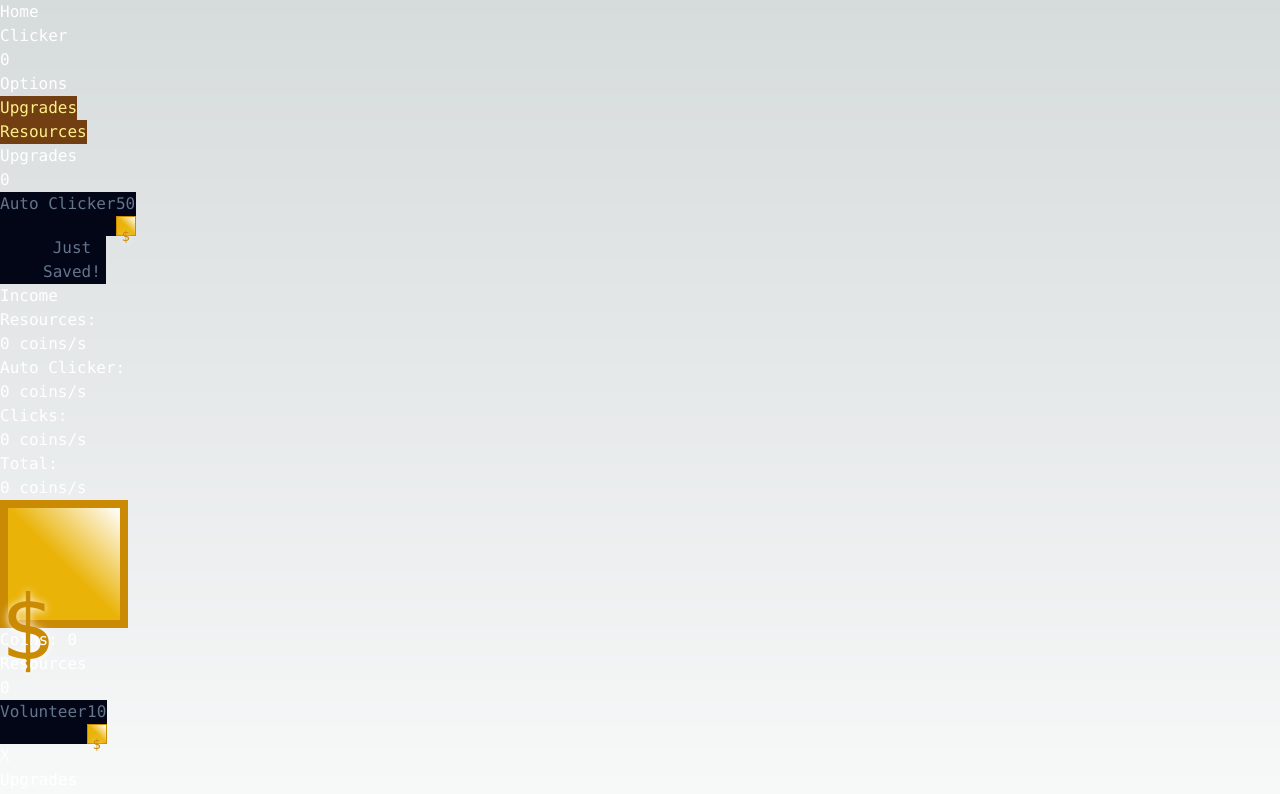
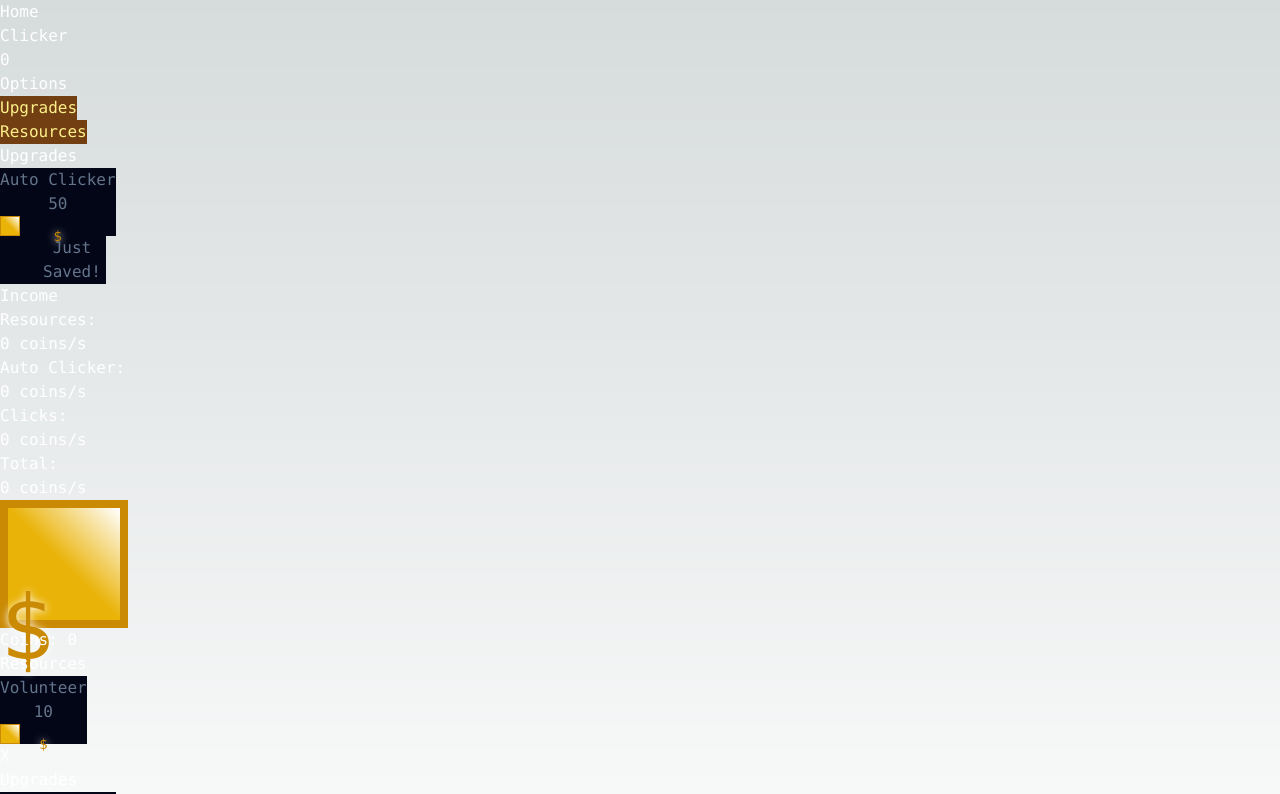
Before and after one commit to ThorGalli/thor-portfolio, a Next.js app: page /clicker in a window 1280 px wide. Shown: the top 794 px of the page. Built offline with nearby package versions, Linux system fonts and the light colour scheme.

Commit message:
Style changes to shop and tooltips

```diff
--- a/src/components/navigation/drawer.tsx
+++ b/src/components/navigation/drawer.tsx
@@ -4,7 +4,6 @@ export default function Drawer({
   children,
   isOpen,
   setIsOpen,
-  title,
   side = 'right', // New prop for specifying the side ("left" or "right")
 }: {
   children: React.ReactNode
@@ -15,9 +14,10 @@ export default function Drawer({
 }) {
   const isLeftSide = side === 'left'
   const translateX = isLeftSide ? '-translate-x-full' : 'translate-x-full'
+  const border = isLeftSide ? ' border-r-2' : ' border-l-2'
   return (
     <div
-      className={`fixed inset-0 z-10 mt-16 transform overflow-hidden bg-gray-900 bg-opacity-25 ease-in-out ${
+      className={`fixed inset-0 z-10 transform overflow-hidden bg-gray-900 bg-opacity-40 backdrop-blur-sm ease-in-out ${
         isOpen
           ? 'translate-x-0 opacity-100 transition-opacity duration-300'
           : `${translateX} opacity-0 transition-all delay-300`
@@ -30,12 +30,17 @@ export default function Drawer({
           isOpen ? 'translate-x-0' : `${translateX}`
         }`}
       >
-        <div className="relative flex h-full max-w-lg flex-col gap-2 overflow-y-scroll bg-slate-900">
+        <div
+          className={
+            'relative flex h-full max-w-lg flex-col gap-2 overflow-y-scroll border-slate-950 bg-slate-900 pt-2' +
+            border
+          }
+        >
           <button
             onClick={() => {
               setIsOpen(false)
             }}
-            className="absolute right-4 top-3 text-5xl font-bold text-orange-700"
+            className="absolute right-5 top-5 text-5xl font-bold text-orange-700"
           >
             X
           </button>
--- a/src/components/navigation/navButton.tsx
+++ b/src/components/navigation/navButton.tsx
@@ -24,7 +24,7 @@ export default function NavButton({
   return (
     <div
       className={
-        'flex h-full flex-1 cursor-pointer flex-col items-center justify-center border-y-4  bg-slate-800  px-2 text-lg hover:bg-slate-700 ' +
+        'flex h-full flex-1 cursor-pointer flex-col items-center justify-center border-y-4 bg-slate-800 px-1 text-center text-lg hover:bg-slate-700 ' +
         buttonClasses
       }
       onClick={() => router.push(route)}
--- a/src/components/shops/buyableBar.tsx
+++ b/src/components/shops/buyableBar.tsx
@@ -31,7 +31,6 @@ export default function BuyableBar({
 
   const counterPlacement =
     infoSide === 'left' ? 'flex-column' : 'flex-row-reverse'
-  const counterJustify = infoSide === 'left' ? 'justify-end' : 'justify-start'
 
   return (
     <div
@@ -43,30 +42,30 @@ export default function BuyableBar({
       onTouchStart={() => setHovered(true)}
       onTouchEnd={() => setHovered(false)}
     >
-      <div
-        className={
-          (buyable?.amount > 0 ? 'flex' : 'hidden') +
-          ' min-w-[60px] text-4xl text-slate-500 ' +
-          counterJustify
-        }
-      >
-        {buyable.amount}
-      </div>
       {isHovered && <Tooltip side={infoSide} buyable={buyable} />}
       <button
         onClick={() => buy(buyable)}
-        className={'btn-yellow btn  w-56 flex-col rounded-[6px] p-1 text-left'}
+        className={
+          'btn-yellow btn relative w-56 items-center justify-end rounded-[6px] p-1 text-right'
+        }
         disabled={isDisabled}
       >
-        <div className="text-lg">{buyable.name}</div>
         <div
-          className={
-            'flex items-center gap-1 text-sm font-bold ' +
-            (isDisabled ? 'text-red-700' : 'text-green-500')
-          }
+          className={'absolute left-0 p-2 text-4xl text-white text-opacity-40'}
         >
-          {short(adjustedPrice)}
-          <BaseCoin size={20} />
+          {buyable.amount || ''}
+        </div>
+        <div>
+          <p className="text-lg">{buyable.name}</p>
+          <div
+            className={
+              'flex items-center justify-end gap-1 text-sm font-bold ' +
+              (isDisabled ? 'text-red-700' : 'text-green-500')
+            }
+          >
+            <p>{short(adjustedPrice)}</p>
+            <BaseCoin size={20} />
+          </div>
         </div>
       </button>
     </div>
--- a/src/components/shops/tooltip.tsx
+++ b/src/components/shops/tooltip.tsx
@@ -30,7 +30,6 @@ export default function Tooltip({
       <p className="whitespace-nowrap font-bold text-yellow-200">
         {buyable.name}
       </p>
-      {/* <p className="text-slate-300">{buyable.description}</p> */}
       {isItem && (
         <div className="flex items-center justify-between gap-2 whitespace-nowrap text-teal-200">
           <p>Income/s:</p>
@@ -46,8 +45,8 @@ export default function Tooltip({
         </div>
       )}
       {isUpgrade && (
-        <div className="text-slate-50">
-          <p className="text-slate-300">{buyable.description}</p>
+        <div className="flex flex-col leading-none text-slate-50">
+          <p className=" py-2 text-slate-300">{buyable.description}</p>
           {getUpgradeInfo(buyable, items).map((info) => (
             <div
               key={buyable.id}
```
